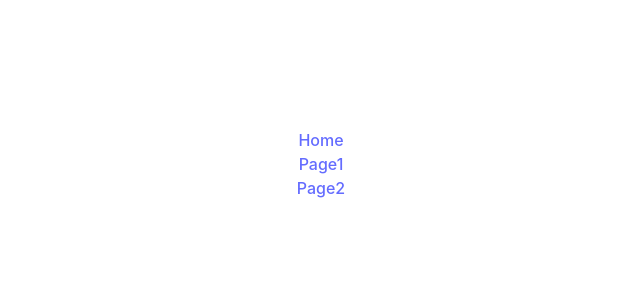
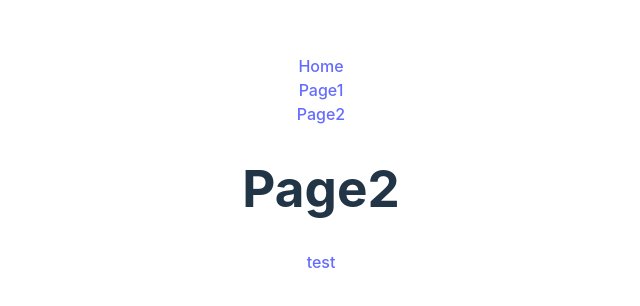
Before and after one commit to Yokonam/ReactNextLab, a React (Vite) app in the folder react_stepup/section05/: page /page2/1 in a window 1280 px wide. Before the commit this address had no page. Shown: the part 236-542 px from the top of the page, without its empty margins (319-959 px from the left). Built offline with nearby package versions, Linux system fonts and the light colour scheme.

Commit message:
feat: Add URL parameter functionality to Page2

```diff
--- a/react_stepup/section05/src/Page2.tsx
+++ b/react_stepup/section05/src/Page2.tsx
@@ -1,7 +1,10 @@
+import { Link } from 'react-router-dom'
+
 export const Page2 = () => {
   return (
     <>
       <h1>Page2</h1>
+      <Link to="page2/000">test</Link>
     </>
   )
 }
--- /dev/null
+++ b/react_stepup/section05/src/UrlParameter.tsx
@@ -0,0 +1,12 @@
+import { useParams } from 'react-router-dom'
+
+export const UrlParameter = () => {
+  const { id } = useParams()
+
+  return (
+    <div>
+      <h2>URL Parameter</h2>
+      <p>Parameter value: {id}</p>
+    </div>
+  )
+}
--- /dev/null
+++ b/react_stepup/section05/src/router/Page2Routes.tsx
@@ -0,0 +1,13 @@
+import { Page2 } from '../Page2'
+import { UrlParameter } from '../UrlParameter'
+
+export const Page2Routes = [
+  {
+    path: '',
+    element: <Page2 />
+  },
+  {
+    path: ':id',
+    element: <UrlParameter />
+  }
+]
--- a/react_stepup/section05/src/router/Router.tsx
+++ b/react_stepup/section05/src/router/Router.tsx
@@ -2,9 +2,8 @@ import { Routes, Route } from 'react-router-dom'
 import { Home } from '../Home'
 import { Page1 } from '../Page1'
 import { Page2 } from '../Page2'
-import { Page1DetailA } from '../Page1DetailA'
-import { Page1DetailB } from '../Page1DetailB'
 import { Page1Routes } from './Page1Routes'
+import { Page2Routes } from './Page2Routes'
 
 export const Router = () => {
   return (
@@ -15,7 +14,11 @@ export const Router = () => {
           <Route key={route.path} path={route.path} element={route.element} />
         ))}
       </Route>
-      <Route path="/page2" element={<Page2 />} />
+      <Route path="/page2" element={<Page2 />}>
+        {Page2Routes.map((route) => (
+          <Route key={route.path} path={route.path} element={route.element} />
+        ))}
+      </Route>
     </Routes>
   )
 }
```
